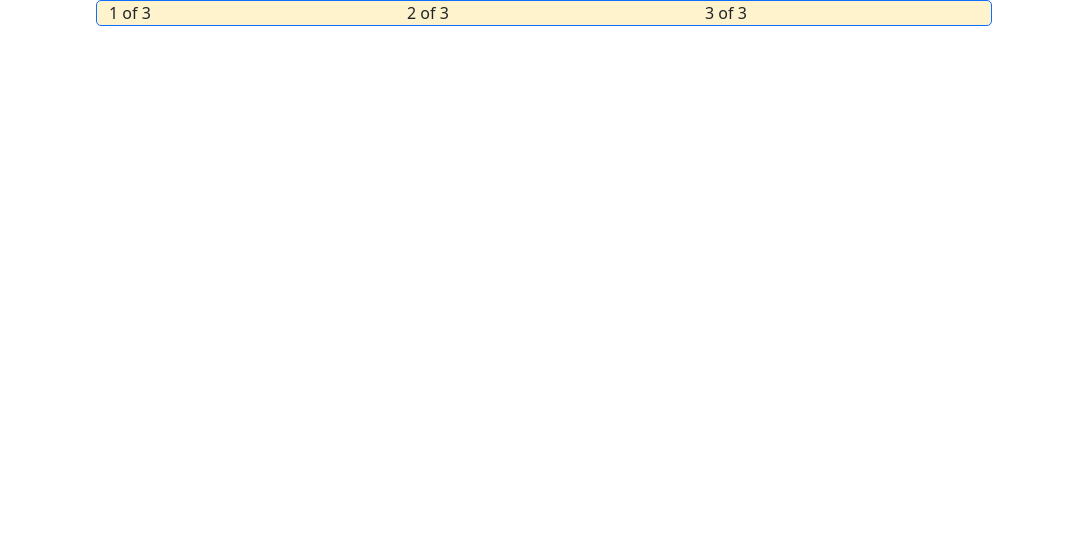
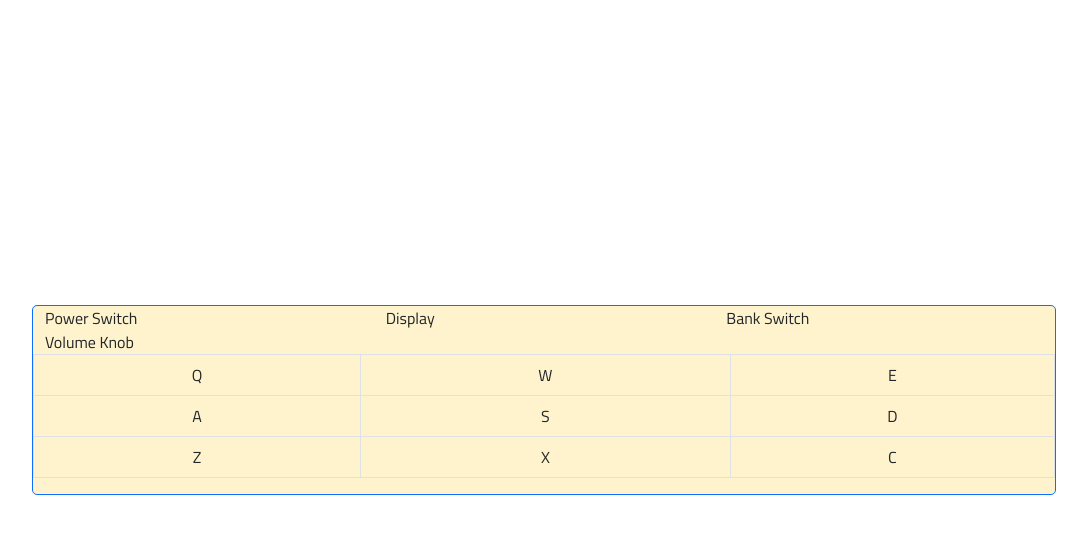
Before and after one commit to John-Yip-HK/drum-machine, a React (Create React App) app: page / in a window 1280 px wide. Shown: the top 534 px of the page, without its empty margins (96-1183 px from the left). Built offline with nearby package versions, Linux system fonts and the light colour scheme.

Commit message:
Created a rough interface

```diff
--- a/src/App.js
+++ b/src/App.js
@@ -1,21 +1,73 @@
 import React from "react";
-import { Container, Row, Col } from "react-bootstrap";
+import { Container, Row, Col, Table } from "react-bootstrap";
 import "bootstrap/dist/css/bootstrap.min.css";
 import "./App.scss";
 
 function App() {
   return (
-    <div id="drum-machine">
-      <div id="display">
-        <Container fluid>
-          <Row>
-            <Col>1 of 3</Col>
-            <Col>2 of 3</Col>
-            <Col>3 of 3</Col>
-          </Row>
-        </Container>
-      </div>
-    </div>
+    <Container fluid id="outer-container">
+      <Container id="drum-machine">
+        <Row>
+          <Col>Power Switch</Col>
+          <Col id="display">Display</Col>
+          <Col>Bank Switch</Col>
+        </Row>
+        <Row>
+          <Col>Volume Knob</Col>
+        </Row>
+        <Row id="drum-pads">
+          <Table bordered>
+            <tbody>
+              <tr>
+                <td class="drum-pad">
+                  Q
+                  <audio
+                    id="Q"
+                    src="https://s3.amazonaws.com/freecodecamp/drums/Heater-1.mp3"
+                  />
+                </td>
+                <td class="drum-pad">
+                  W
+                  <audio id="W" src="" />
+                </td>
+                <td class="drum-pad">
+                  E
+                  <audio id="E" src="" />
+                </td>
+              </tr>
+              <tr>
+                <td class="drum-pad">
+                  A
+                  <audio id="A" src="" />
+                </td>
+                <td class="drum-pad">
+                  S
+                  <audio id="S" src="" />
+                </td>
+                <td class="drum-pad">
+                  D
+                  <audio id="D" src="" />
+                </td>
+              </tr>
+              <tr>
+                <td class="drum-pad">
+                  Z
+                  <audio id="Z" src="" />
+                </td>
+                <td class="drum-pad">
+                  X
+                  <audio id="X" src="" />
+                </td>
+                <td class="drum-pad">
+                  C
+                  <audio id="C" src="" />
+                </td>
+              </tr>
+            </tbody>
+          </Table>
+        </Row>
+      </Container>
+    </Container>
   );
 }
 
--- a/src/App.scss
+++ b/src/App.scss
@@ -1,11 +1,24 @@
+@import url("https://fonts.googleapis.com/css2?family=Titillium+Web:wght@400;700&display=swap");
 @import "~bootstrap/scss/functions";
 @import "~bootstrap/scss/variables";
 @import "~bootstrap/scss/mixins";
 
-.container-fluid {
-  max-width: 70%;
-  margin: 0 auto;
-  border: 1px solid $blue;
-  border-radius: 5px;
-  background: $yellow-100;
+#outer-container {
+  font-family: "Titillium Web", sans-serif;
+  height: 100vh;
+  padding: 0;
+  display: flex;
+  align-items: center;
+
+  #drum-machine {
+    width: 80%;
+    margin: 0 auto;
+    border: 1px solid $blue;
+    border-radius: 5px;
+    background: $yellow-100;
+
+    .drum-pad {
+      text-align: center;
+    }
+  }
 }
```
Also changed, not shown: 1 other file (tests, documents, lock files or other folders).
